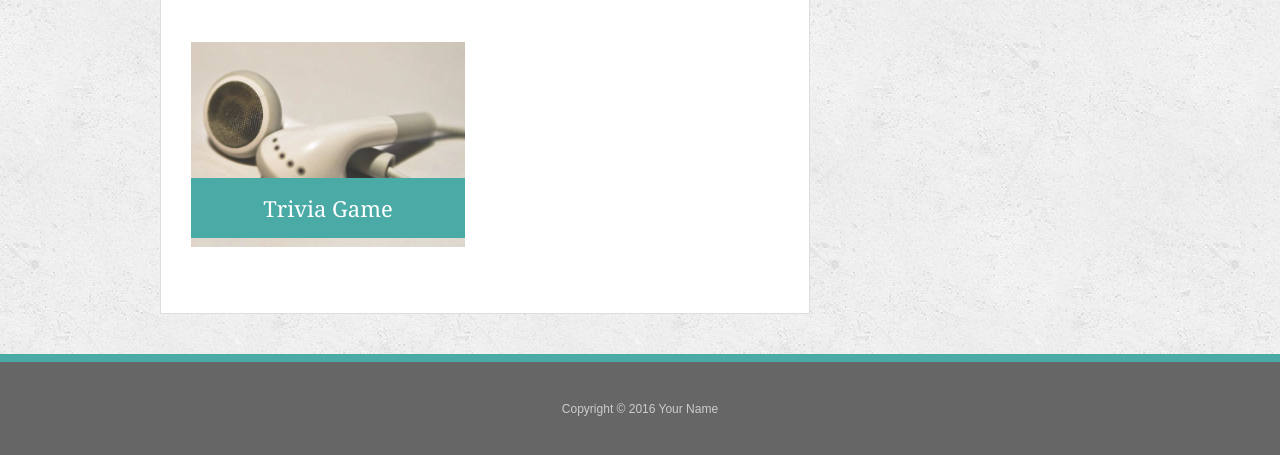
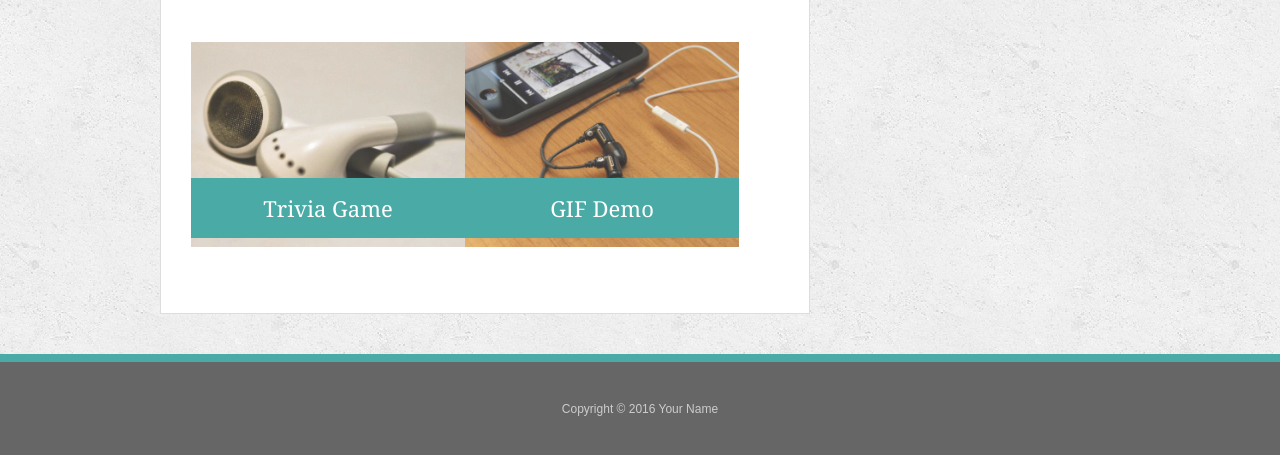
Before and after one commit to RichBu/Bio, a plain HTML site: page portfolio.html in a window 1280 px wide. Shown: the part 493-948 px from the top of the page. Drawn offline with Linux system fonts and the light colour scheme.

Commit message:
add GIF demo
add GIF demo to portfolio

```diff
--- a/portfolio.html
+++ b/portfolio.html
@@ -49,12 +49,14 @@
           <h3>Trivia Game</h3>
         </div>
       </a>
+      <a href="https://richbu.github.io/GIF_Demo/ ">
+      <div class="work">
+        <img src="assets/images/technics-q-c-640-480-7.jpg" alt="GIF Demo">
+
+        <h3>GIF Demo</h3>
+      </div>
+      </a>
       <!--
-      <div class="work">
-        <img src="assets/images/technics-q-c-640-480-7.jpg" alt="Rutgers Info Widget">
-
-        <h3>Rutgers Info Widget</h3>
-      </div>
       <div class="work">
         <img src="assets/images/technics-q-c-640-480-9.jpg" alt="Rock Paper Scissors">
 
```
